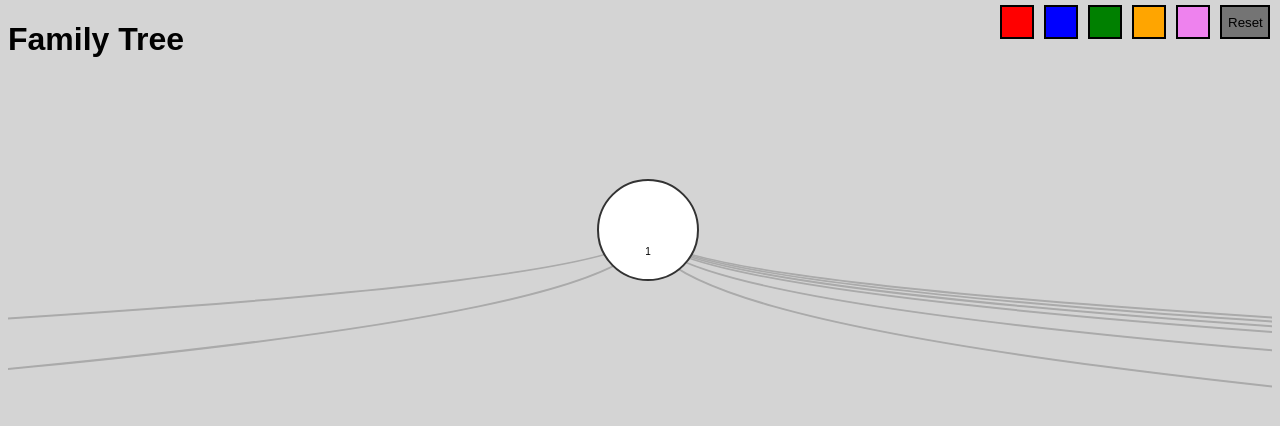
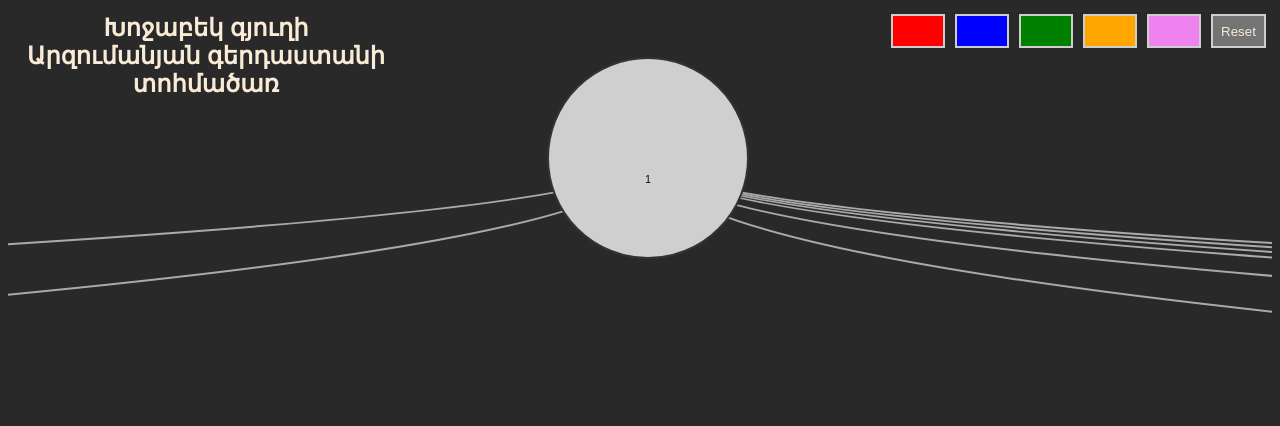
Before and after one commit to sako0429/arzumanyan, a plain HTML site: page newtree.html in a window 1280 px wide. Drawn offline with nearby package versions, Linux system fonts and the light colour scheme.

Commit message:
Add files via upload

```diff
--- a/java.js
+++ b/java.js
@@ -12,8 +12,8 @@ const svg = d3.select("#family-tree")
 // Create a tree layout with dynamic height
 //const treeLayout = d3.tree().size([width, height - 200]);
 const treeLayout = d3.tree()
-    .nodeSize([23, 460])  // (width, height) → Increase height for more vertical space
-    .separation((a, b) => a.parent === b.parent ? 5 : 10); // Increase for more space
+    .nodeSize([29, 580])  // (width, height) → Increase height for more vertical space
+    .separation((a, b) => a.parent === b.parent ? 8 : 12); // Increase for more space
 
 
 // Convert data into a D3 hierarchy
@@ -62,8 +62,8 @@ document.querySelectorAll(".color-box").forEach(box => {
 
 // Append circles to nodes
 nodes.append("circle")
-    .attr("r", 50)
-    .style("fill", "#fff")
+    .attr("r", 100)
+    .style("fill", "#CFCFCF")
     .style("stroke", "#333")
     .style("stroke-width", "2px")
     .on("click", function (event, d) {
@@ -86,7 +86,7 @@ nodes.append("circle")
             link
                 .attr("data-colors", existingColors) // Store all applied colors
                 .style("stroke", existingColors.split(" ").pop()) // Use the last selected color for stroke
-                .style("stroke-width", "5px");
+                .style("stroke-width", "7px");
 
             current = current.parent; // Move up to root
         }
--- a/newtree.html
+++ b/newtree.html
@@ -7,8 +7,25 @@
     <title>Family Tree with D3.js</title>
     <style>
         body {
-            font-family: Arial, sans-serif;
-            background: #d4d4d4;
+            font-family: Arial, Helvetica, sans-serif;
+            background: #292929;
+        }
+
+        .tree-title {
+            text-align: center;
+            max-width: 30vw;
+            position: fixed;
+            top: 14px;
+            left: 14px;
+            padding: 0;
+            margin: 0;
+        }
+
+        .tree-title h1 {
+            font-size: clamp(1em, 4vw, 1.5em);
+            color: antiquewhite;
+            padding: 0;
+            margin: 0;
         }
 
         svg {
@@ -18,7 +35,7 @@
         }
 
         .node circle {
-            fill: #00e1ff;
+            fill: #E0E0E0;
             stroke: #333;
             stroke-width: 2px;
         }
@@ -39,29 +56,38 @@
             display: flex;
             gap: 10px;
             position: fixed;
-            top: 5px;
-            right: 10px;
+            top: 14px;
+            right: 14px;
         }
 
         .color-box {
-            width: 30px;
+            width: 50px;
             height: 30px;
             cursor: pointer;
-            border: 2px solid #000;
+            border: 2px solid #cecece;
         }
 
         #reset-button {
-            width: 50px;
+            width: 55px;
             height: 34px;
             cursor: pointer;
-            border: 2px solid #000;
+            border: 2px solid #cecece;
+            color: antiquewhite;
+        }
+
+        @media (max-width: 828px) {
+            #color-picker {
+                display: flex;
+                flex-direction: column;
+            }
+
         }
     </style>
 </head>
 
 <body>
 
-    <h1>Family Tree</h1>
+    <div class="tree-title"><h1>Խոջաբեկ գյուղի Արզումանյան գերդաստանի տոհմածառ</h1></div>
     <div id="family-tree"></div>
     <div id="color-picker">
         <div class="color-box" style="background-color: red;" data-color="red"></div>
@@ -69,7 +95,8 @@
         <div class="color-box" style="background-color: green;" data-color="green"></div>
         <div class="color-box" style="background-color: orange;" data-color="orange"></div>
         <div class="color-box" style="background-color: violet;" data-color="violet"></div>
-        <div><button id="reset-button" style="background-color: rgb(116, 116, 116);">Reset</button></div>
+        <div><button id="reset-button" class="color-box" style="background-color: rgb(116, 116, 116);">Reset</button>
+        </div>
     </div>
 
 
```
